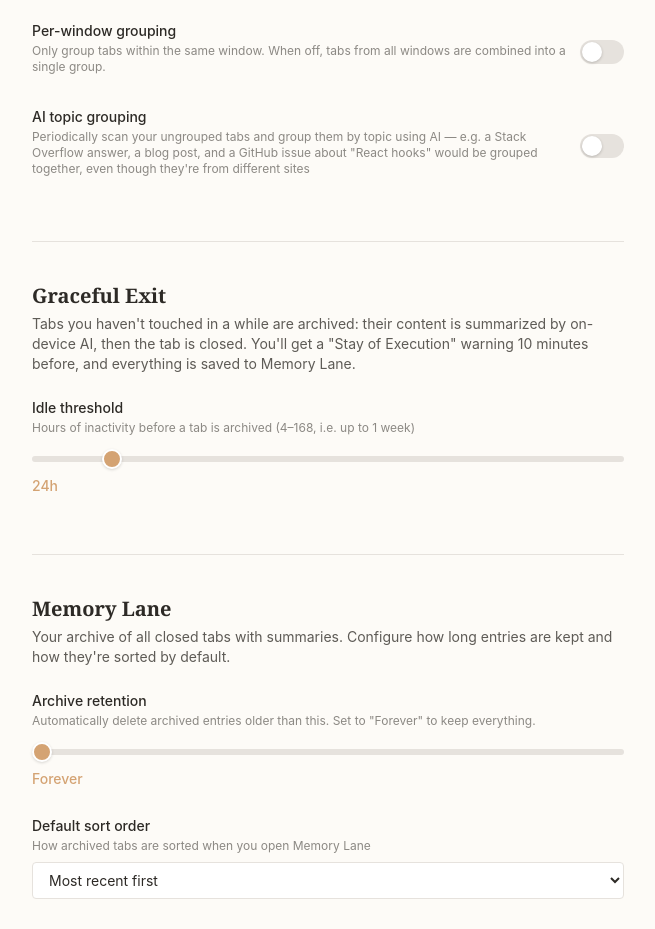
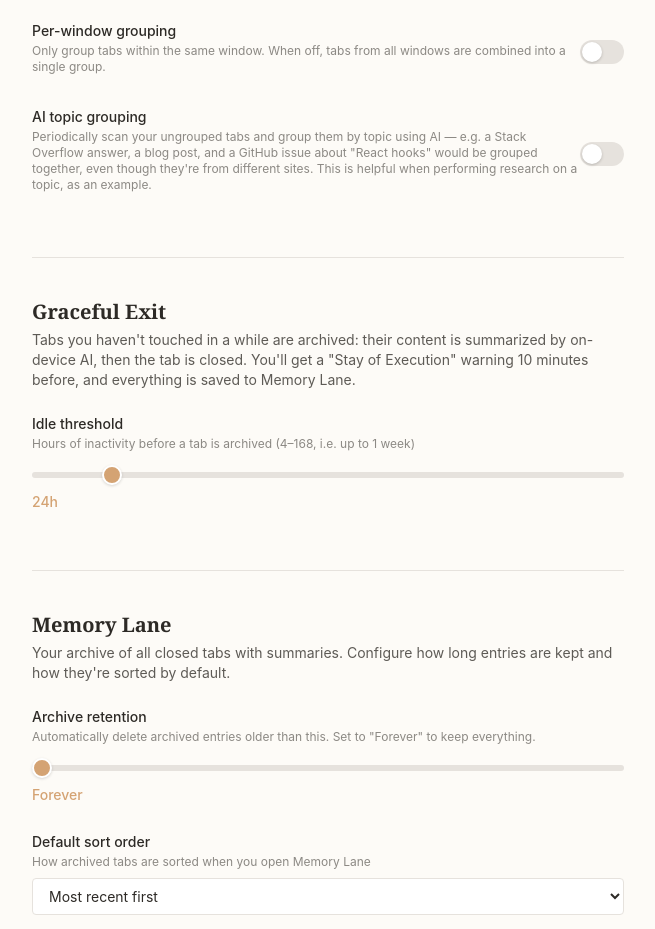
Before and after one commit to krich11/closure, a browser extension: page settings/settings.html in a window 1280 px wide. Shown: the part 869-1798 px from the top of the page, without its empty margins (312-967 px from the left). Drawn offline with Linux system fonts and the light colour scheme.

Commit message:
Update topic grouping hint text

```diff
--- a/settings/settings.html
+++ b/settings/settings.html
@@ -121,7 +121,7 @@
         <div class="field field-toggle">
           <label for="enable-topic-grouping" class="field-label">
             AI topic grouping
-            <span class="field-hint">Periodically scan your ungrouped tabs and group them by topic using AI — e.g. a Stack Overflow answer, a blog post, and a GitHub issue about "React hooks" would be grouped together, even though they're from different sites</span>
+            <span class="field-hint">Periodically scan your ungrouped tabs and group them by topic using AI — e.g. a Stack Overflow answer, a blog post, and a GitHub issue about "React hooks" would be grouped together, even though they're from different sites.  This is helpful when performing research on a topic, as an example.</span>
           </label>
           <button id="enable-topic-grouping" class="toggle" role="switch" aria-checked="false" type="button">
             <span class="toggle-track"><span class="toggle-thumb"></span></span>
```
